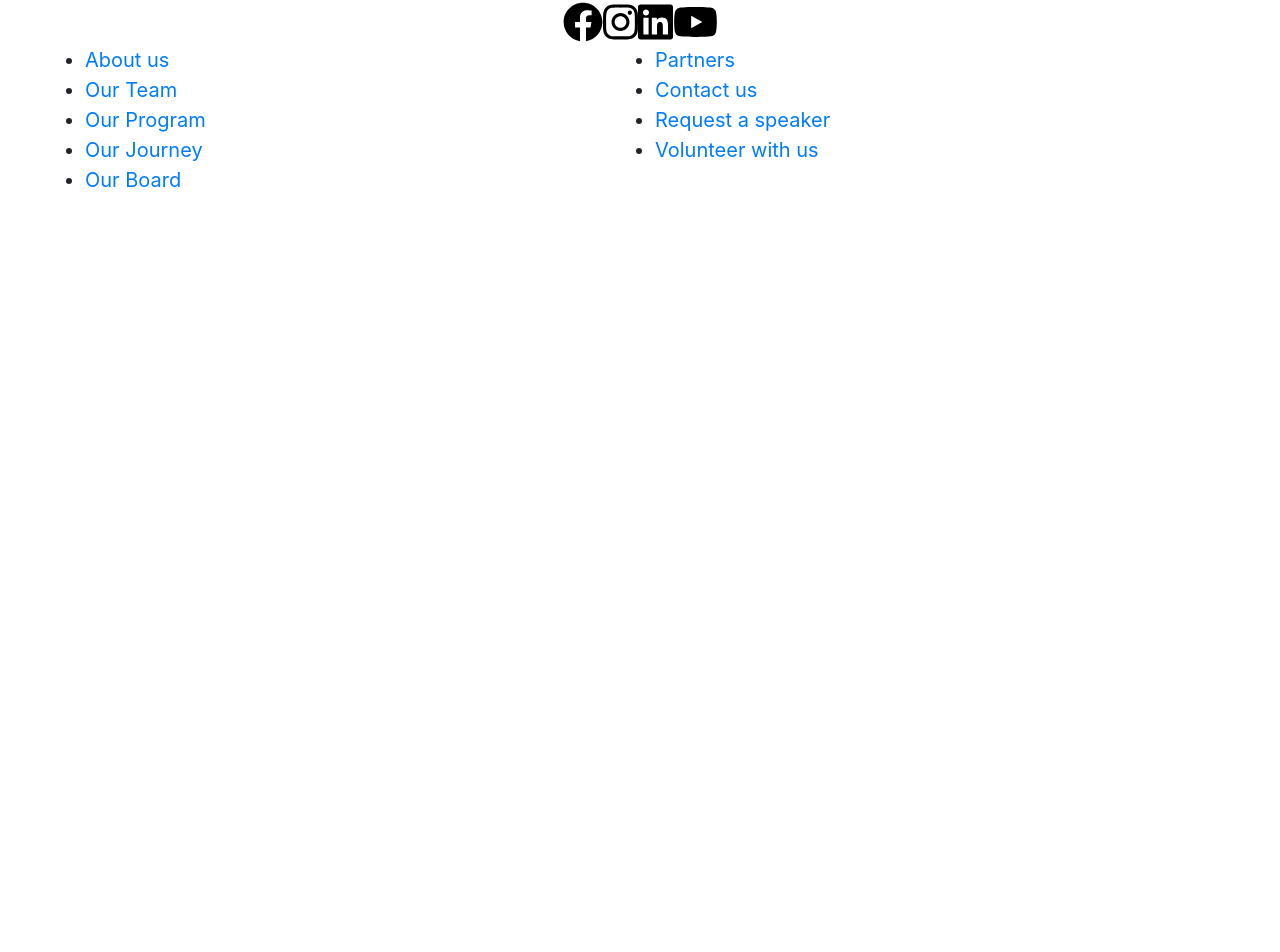
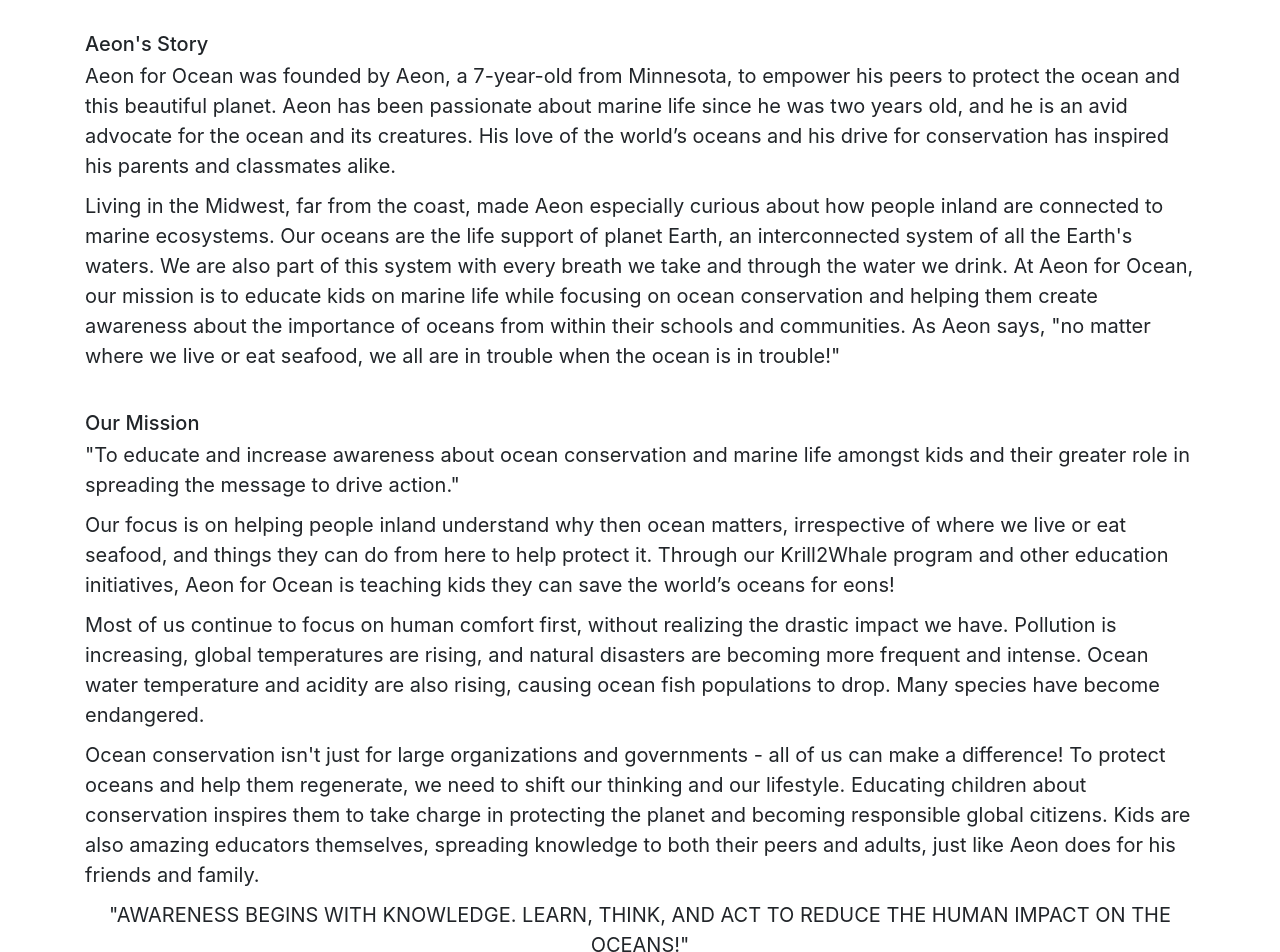
Before and after one commit to aeonforocean/NewWebsiteDesign, a React (Create React App) app: page /about-us in a window 1280 px wide. Shown: the part 115-1067 px from the top of the page. Before the commit the page ends 800 px from the top, so only its background shows below. Built offline with nearby package versions, Linux system fonts and the light colour scheme.

Commit message:
added aboutus page, un-commented from the router

```diff
--- a/src/pages/AboutUs/AboutUs/index.jsx
+++ b/src/pages/AboutUs/AboutUs/index.jsx
@@ -1,15 +1,89 @@
 import React from "react";
-import {Row, Col, Container} from "react-bootstrap";
+import { Row, Col, Container, Image } from "react-bootstrap";
 
-function AboutUs(props){
-    return(
-        <Container>
-            <Row>
-                <h1>Our Story</h1>
-                <Col sm={12} md={4}></Col>
-            </Row>
-        </Container>
-        )
+function AboutUs(props) {
+  return (
+    <Container>
+      <h1>Our Story</h1>
+      <br></br>
+      <Row>
+        <Col>
+          <h2>Aeon's Story</h2>
+          <p>
+            Aeon for Ocean was founded by Aeon, a 7-year-old from Minnesota, to
+            empower his peers to protect the ocean and this beautiful planet.
+            Aeon has been passionate about marine life since he was two years
+            old, and he is an avid advocate for the ocean and its creatures. His
+            love of the world’s oceans and his drive for conservation has
+            inspired his parents and classmates alike.
+          </p>
+          <p>
+            Living in the Midwest, far from the coast, made Aeon especially
+            curious about how people inland are connected to marine ecosystems.
+            Our oceans are the life support of planet Earth, an interconnected
+            system of all the Earth's waters. We are also part of this system
+            with every breath we take and through the water we drink. At Aeon
+            for Ocean, our mission is to educate kids on marine life while
+            focusing on ocean conservation and helping them create awareness
+            about the importance of oceans from within their schools and
+            communities. As Aeon says, "no matter where we live or eat seafood,
+            we all are in trouble when the ocean is in trouble!"
+          </p>
+          <br></br>
+        </Col>
+      </Row>
+      <Row>
+        <Col>
+          <h2>Our Mission</h2>
+          <p>
+            "To educate and increase awareness about ocean conservation and
+            marine life amongst kids and their greater role in spreading the
+            message to drive action."
+          </p>
+          <p>
+            Our focus is on helping people inland understand why then ocean
+            matters, irrespective of where we live or eat seafood, and things
+            they can do from here to help protect it. Through our Krill2Whale
+            program and other education initiatives, Aeon for Ocean is teaching
+            kids they can save the world’s oceans for eons!
+          </p>
+          <p>
+            Most of us continue to focus on human comfort first, without
+            realizing the drastic impact we have. Pollution is increasing,
+            global temperatures are rising, and natural disasters are becoming
+            more frequent and intense. Ocean water temperature and acidity are
+            also rising, causing ocean fish populations to drop. Many species
+            have become endangered.
+          </p>
+          <p>
+            Ocean conservation isn't just for large organizations and
+            governments - all of us can make a difference! To protect oceans and
+            help them regenerate, we need to shift our thinking and our
+            lifestyle. Educating children about conservation inspires them to
+            take charge in protecting the planet and becoming responsible global
+            citizens. Kids are also amazing educators themselves, spreading
+            knowledge to both their peers and adults, just like Aeon does for
+            his friends and family.
+          </p>
+          <p className="text-center">
+            "AWARENESS BEGINS WITH KNOWLEDGE. LEARN, THINK, AND ACT TO REDUCE
+            THE HUMAN IMPACT ON THE OCEANS!"
+          </p>
+          <p className="text-center">
+            {" "}
+            "LET'S BE OPTIMISTIC, EDUCATE OURSELVES, CELEBRATE WHAT WE HAVE AND
+            CREATE AWARENESS TO KEEP IT THE SAME AS WELL AS TRY RECOVERING WHAT
+            IS LOST!"
+          </p>
+          <p className="text-center">
+            {" "}
+            "NO MATTER WHERE WE LIVE OR EAT SEAFOOD, WE ALL ARE IN TROUBLE WHEN
+            THE OCEAN IS IN TROUBLE!"
+          </p>
+        </Col>
+      </Row>
+    </Container>
+  );
 }
 
 export default AboutUs;
```
